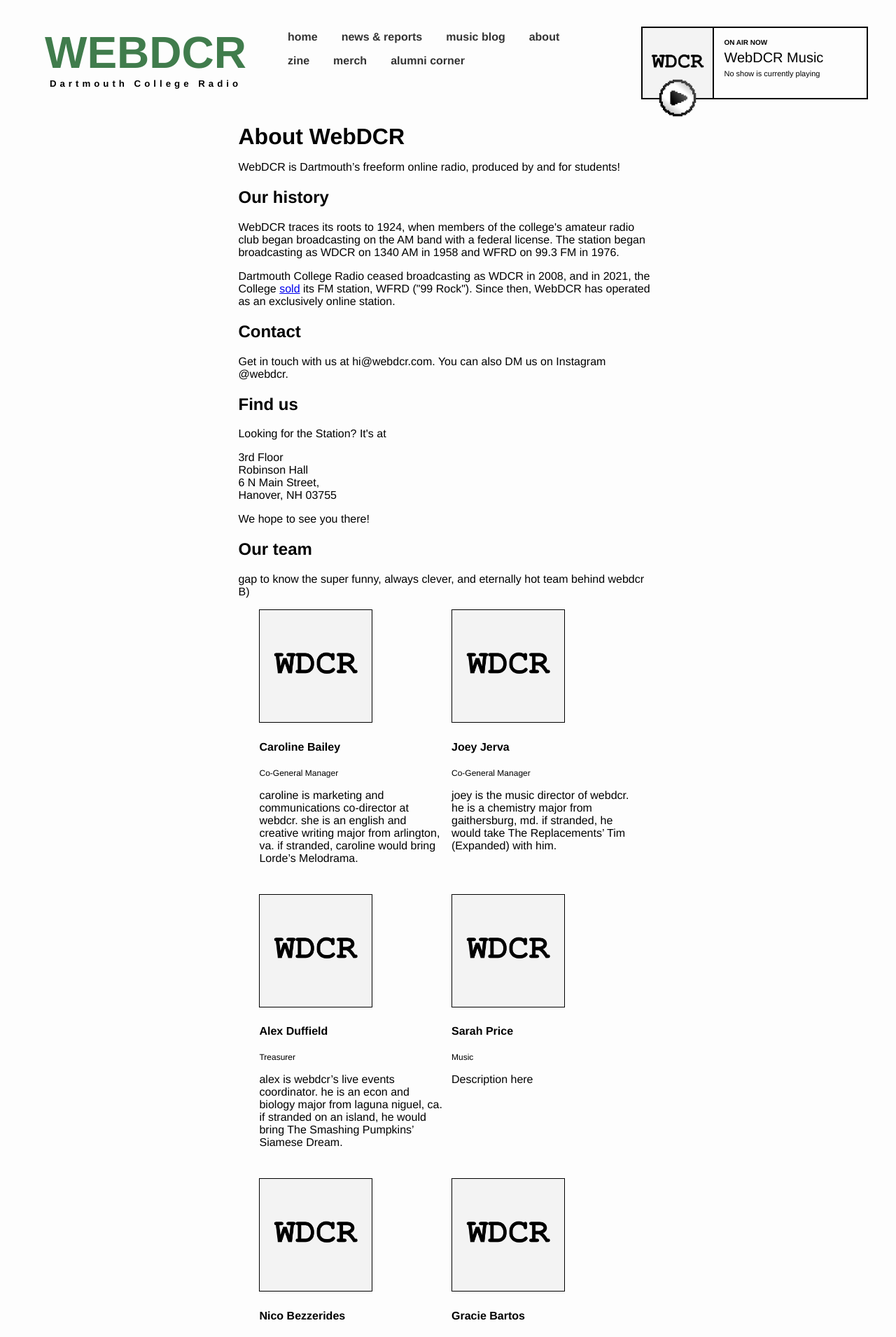
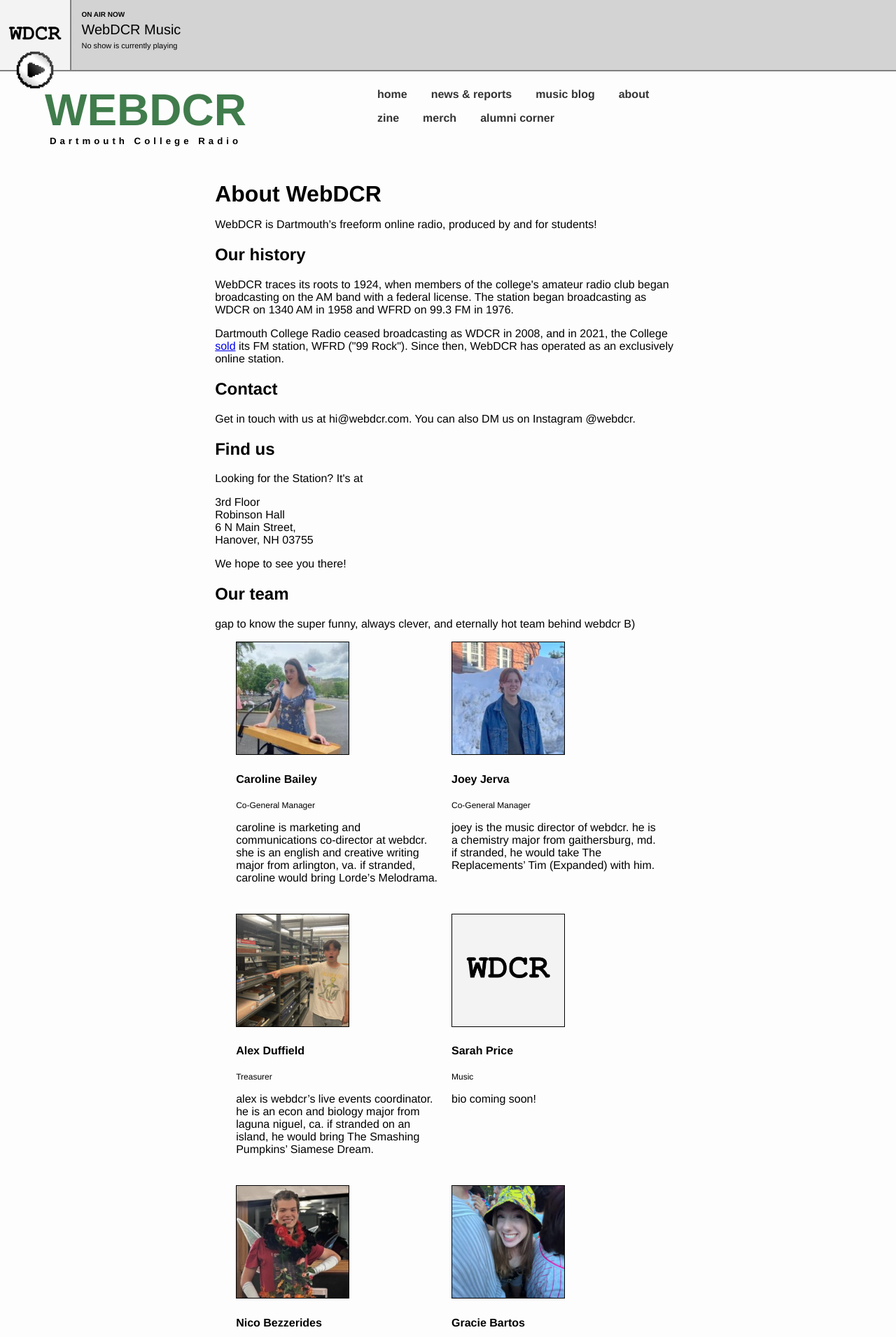
Before and after one commit to webdcr/webdcr.github.io, a Jekyll site: the page built from about.html, in a window 1280 px wide. Shown: the top 1911 px of the page at 70% size. Built offline with Jekyll 4.4.1, drawn with Linux system fonts in a browser that asks for light colours; some of the changed text lies outside the part shown.

Commit message:
layout + data commit

```diff
--- a/Gemfile
+++ b/Gemfile
@@ -10,6 +10,9 @@
 gem "jekyll", "~> 4.4.1"
 # This is the default theme for new Jekyll sites. You may change this to anything you like.
 gem "minima", "~> 2.5"
+
+gem 'csv'
+
 # If you want to use GitHub Pages, remove the "gem "jekyll"" above and
 # uncomment the line below. To upgrade, run `bundle update github-pages`.
 # gem "github-pages", group: :jekyll_plugins
--- a/_includes/header.html
+++ b/_includes/header.html
@@ -51,6 +51,33 @@
     height:100px;
   }
 
+  .logo {
+
+  }
+
+  @media (max-width: 1300px) {
+    .nowplaying {
+      border: 0px;
+      border-bottom: 2.25px solid gray;
+      background-color: lightgray;
+      right: 0px;
+      position: absolute;
+      left:0px;
+      padding:0px;
+      width: 100%;
+      margin-right:200px;
+    }
+    header{
+      padding-top: 0px;
+    }
+    .navbar {
+      padding-top: 120px;
+    }
+    .logo {
+      padding-top: 120px;
+    }
+  }
+
   .showPlaying {
     font-weight: 600;
   }
@@ -76,7 +103,7 @@
       <source src="{{ site.liveradio_url | escape }}" type="audio/mpeg" />
     </audio> -->
     <div style="display: inline-block;margin-right:10px;">
-      <img src="" style="width: 100px; height: 100px; border-right: 2.25px solid black" id="nowplayingImage" />
+      <img src="" style="width: 100px; height: 100px; border-right: 2.25px solid gray" id="nowplayingImage" />
     </div>
     <div style="display: inline-block; vertical-align: top;padding-top:15px;width:200px">
       <p style="margin: 0; margin-bottom: 5px; font-weight: 600; font-size: 10px">ON AIR NOW</p>
@@ -87,7 +114,7 @@
   </div>
 
 
-  <div style="display: inline-block">
+  <div class="logo container" style="display: inline-block">
     <h1 id="wordmark" style="color: #407c4c">WEBDCR</h1>
     <h5
       style="
@@ -101,7 +128,7 @@
       Dartmouth College Radio
     </h5>
   </div>
-  <nav class="navbar">
+  <nav class="navbar container">
     <div class="nav-row">
       <a class="navitem" id="nav_home" href="/">home</a>
       <a class="navitem" id="nav_news" href="/news">news & reports</a>
--- a/assets/css/style.css
+++ b/assets/css/style.css
@@ -1,7 +1,6 @@
 body {
 	font-family:"helvetica";
-	margin-left:5%;
-	margin-right:5%;
+  margin: 0;
 
 }
   .button {
@@ -31,3 +30,8 @@
     .button:active {
       transform: perspective(500px) rotateX(10deg) scale(0.95);
     }
+
+.container {
+  margin-left: 5%;
+  margin-right: 5%;
+}
--- /dev/null
+++ b/zine.html
@@ -0,0 +1,6 @@
+---
+layout: default
+---
+
+<h1 class="pagetitle">Zine</h1>
+<p>More coming soon!</p>
```
Also changed, not shown: _data/directorate.csv (+19 -19 lines), assets/images/portraits/Alex Duffield.jpeg (added), assets/images/portraits/Antônio Jorge.jpg (added), assets/images/portraits/Avery Stern.jpg (added), assets/images/portraits/Caroline_Bailey.jpg (added), assets/images/portraits/Decker Jackson.jpeg (added), assets/images/portraits/Denise Lee.png (added), assets/images/portraits/Gracie Bartos.jpeg (added), assets/images/portraits/Grant Foley.jpeg (added), assets/images/portraits/James Underwood.jpg (added), assets/images/portraits/Joey Jerva.jpeg (added), assets/images/portraits/Mackenzie Morong.png (added), assets/images/portraits/Nate Wayne.jpg (added), assets/images/portraits/Nico Bezzerides.png (added), 2 more files.
